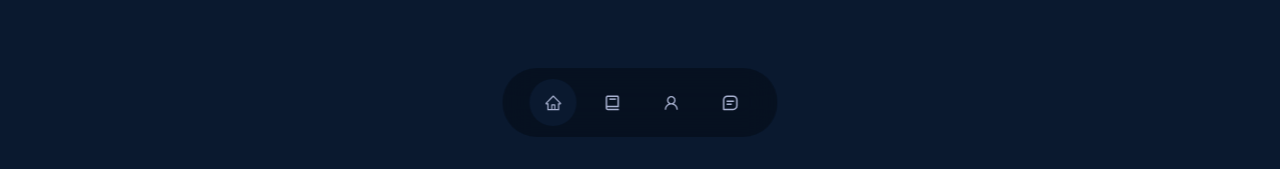
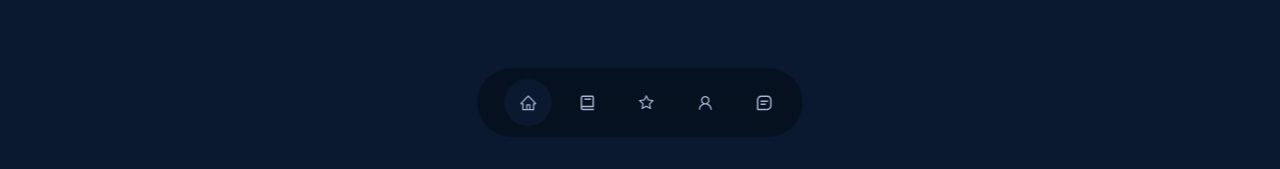
Before and after one commit to raghadasfour-02/personal-portfolio-2.0, a React (Create React App) app: page / in a window 1280 px wide. Shown: the part 631-800 px from the top of the page. Built offline with nearby package versions, Linux system fonts and the light colour scheme.

Commit message:
Adjust Navbar to Include 'Extracurriculars'

```diff
--- a/src/components/nav/nav.css
+++ b/src/components/nav/nav.css
@@ -1,6 +1,6 @@
 nav {
     background: rgba(0, 0, 0, 0.3);
-    width: 275px;
+    width: 325px;
     display: block;
     padding: 0.7rem 1.7rem;
     z-index: 2;
--- a/src/components/nav/nav.jsx
+++ b/src/components/nav/nav.jsx
@@ -4,6 +4,7 @@ import {AiOutlineHome} from 'react-icons/ai'
 import {AiOutlineUser} from 'react-icons/ai'
 import {BiBook} from 'react-icons/bi'
 import {BiMessageSquareDetail} from 'react-icons/bi'
+import {AiOutlineStar} from 'react-icons/ai'
 import { useState } from 'react'
 
 const Nav = () => {
@@ -12,6 +13,7 @@ const Nav = () => {
     <nav>
       <a href='#' onClick={() => setActiveNav('#')} className={activeNav === '#' ? 'active' : ''}><AiOutlineHome/></a>
       <a href='#experience' onClick={() => setActiveNav('#experience')} className={activeNav === '#experience' ? 'active' : ''}><BiBook/></a>
+      <a href='#extracurriculars' onClick={() => setActiveNav('#extracurriculars')} className={activeNav === '#extracurriculars' ? 'active' : ''}><AiOutlineStar/></a>
       <a href='#about' onClick={() => setActiveNav('#about')} className={activeNav === '#about' ? 'active' : ''}><AiOutlineUser/></a>
       <a href='#contact' onClick={() => setActiveNav('#contact')} className={activeNav === '#contact' ? 'active' : ''}><BiMessageSquareDetail/></a>
    </nav>
```
